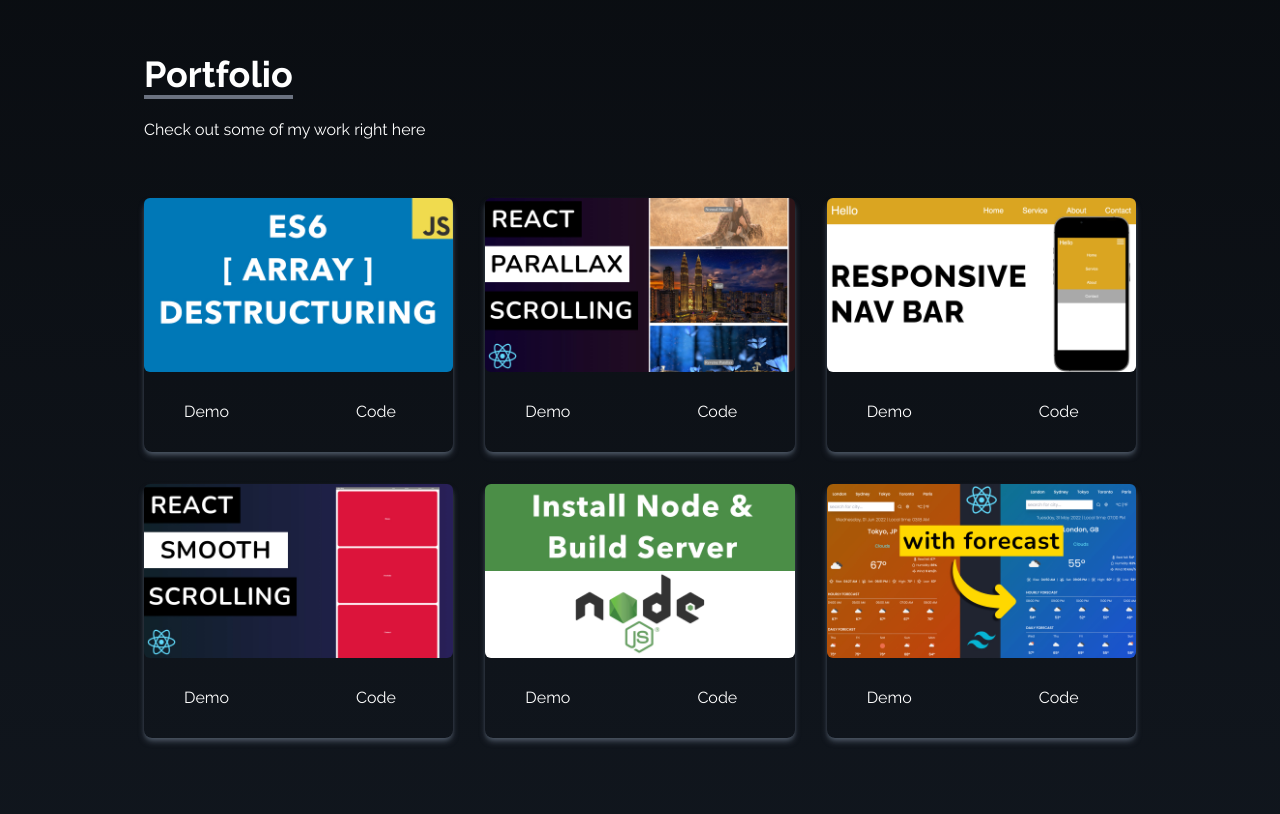
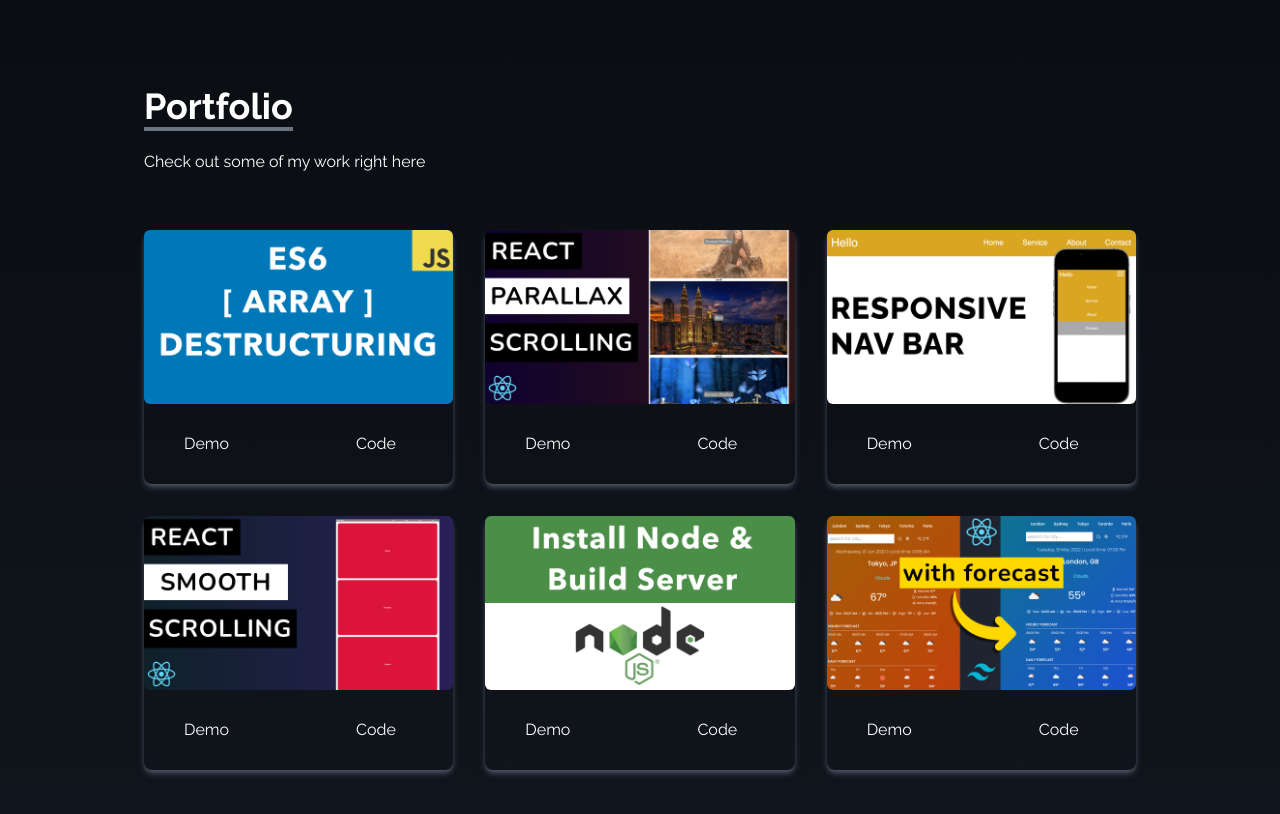
Before and after one commit to Ahsanmureed/Personal-Portfolio, a React (Vite) app: page / in a window 1280 px wide. Shown: the part 1296-2110 px from the top of the page. Built offline with nearby package versions, Linux system fonts and the light colour scheme.

Commit message:
Add files via upload

```diff
--- a/src/components/About.jsx
+++ b/src/components/About.jsx
@@ -6,7 +6,7 @@ const About = () => {
       name="about"
       className="md:px-20 px-6 py-20 md:py-10 md:mt-6  w-full md:h-screen h-[87vh]"
     >
-      <h1 className="text-4xl text-white mb-14">About</h1>
+      <h1 className="text-4xl text-white mb-24">About</h1>
       <p className="mb-6 text-gray-300 ">
         Lorem ipsum dolor sit, amet consectetur adipisicing elit. Tempora, ut
         deleniti? Dolorem, doloremque. Cupiditate labore impedit inventore
--- a/src/components/Portfolio.jsx
+++ b/src/components/Portfolio.jsx
@@ -47,7 +47,7 @@ const Portfolio = () => {
   ];
 
   return (
-    <div name="portfolio" className=" text-white md:h-screen ">
+    <div name="portfolio" className=" text-white md:h-screen mt-8 ">
       <div className="max-w-screen-lg p-4 mx-auto flex flex-col justify-center w-full h-full">
         <div className="pb-8">
           <p className="text-4xl font-bold inline border-b-4 border-gray-500">
```
